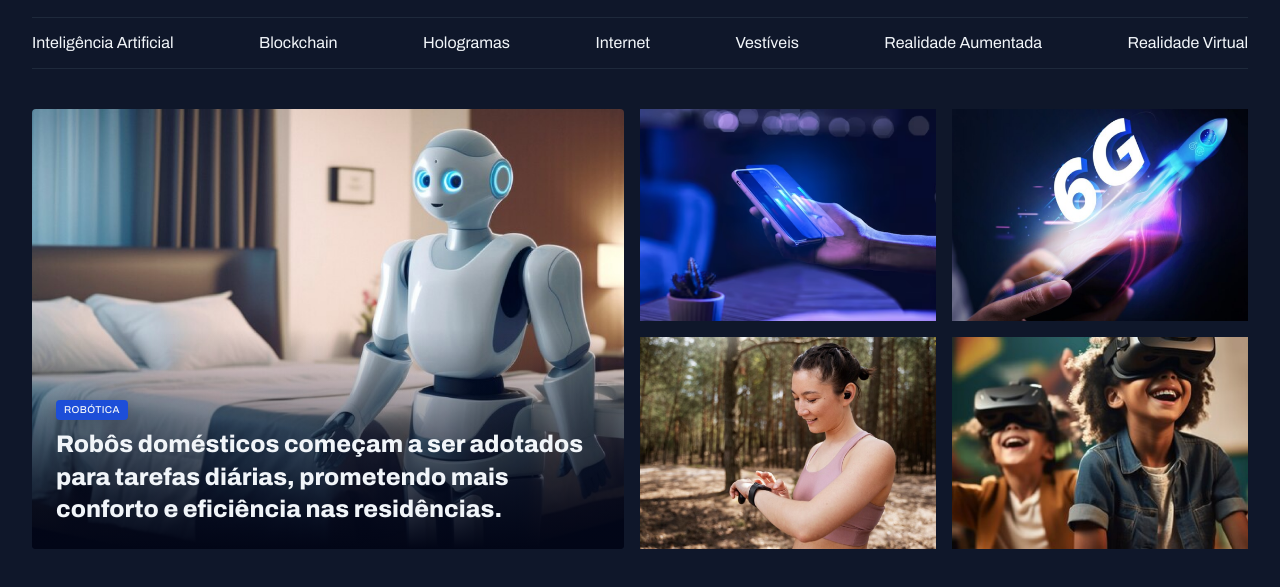
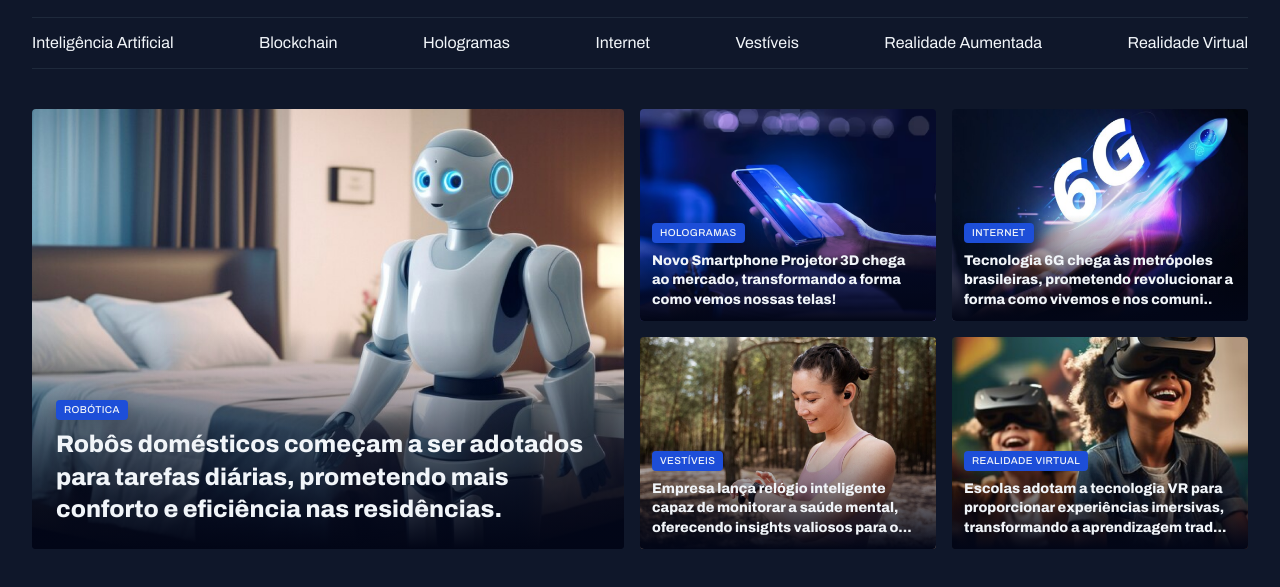
Before and after one commit to ArkaNiightt/Projeto_Portal_Noticias, a plain HTML site: page index.html in a window 1280 px wide. Shown: the part 55-642 px from the top of the page. Drawn offline with Linux system fonts and the light colour scheme.

Commit message:
ending the session highlights

```diff
--- a/index.html
+++ b/index.html
@@ -41,7 +41,10 @@
         <main class="grid container">
             <section id="featured" class="grid grid-flow-col gap-16">
                 <figure class="card">
-                    <img src="assets/img/Image 01.png" alt>
+                    <img src="assets/img/Image 01.png"
+                        alt="Robôs domésticos começam a ser adotados para tarefas
+                    diárias, prometendo mais conforto e eficiência nas
+                    residências.">
                     <figcaption>
                         <span class="content-tag">robótica</span>
                         <h2 class="text-2xl">
@@ -52,18 +55,55 @@
                     </figcaption>
                 </figure>
                 <div class="grid grid-cols-2 gap-16">
-                    <div>
-                        <img src="assets/img/Image 02.png" alt>
-                    </div>
-                    <div>
-                        <img src="assets/img/Image 03.png" alt>
-                    </div>
-                    <div>
-                        <img src="assets/img/Image 04.png" alt>
-                    </div>
-                    <div>
-                        <img src="assets/img/Image 05.png" alt>
-                    </div>
+                    <figure class="card">
+                        <img src="assets/img/Image 02.png"
+                            alt="Novo Smartphone Projetor 3D chega ao mercado, transformando a forma como vemos nossas telas!">
+                        <figcaption>
+                            <span class="content-tag">hologramas</span>
+                            <h2 class="text-lg">
+                                Novo Smartphone Projetor 3D chega ao mercado,
+                                transformando a forma como vemos nossas telas!
+                            </h2>
+                        </figcaption>
+                    </figure>
+                    <figure class="card">
+                        <img src="assets/img/Image 03.png"
+                            alt="Tecnologia 6G chega às metrópoles brasileiras,
+                        prometendo revolucionar a forma como vivemos e
+                        nos comunicamos.">
+                        <figcaption>
+                            <span class="content-tag">internet</span>
+                            <h2 class="text-lg">
+                                Tecnologia 6G chega às metrópoles brasileiras,
+                                prometendo revolucionar a forma como vivemos e
+                                nos comuni..
+                            </h2>
+                        </figcaption>
+                    </figure>
+                    <figure class="card">
+                        <img src="assets/img/Image 04.png"
+                            alt="Empresa lança relógio inteligente capaz de monitorar a saúde mental, oferecendo insights valiosos para o bem-estar pessoal.">
+                        <figcaption>
+                            <span class="content-tag">vestíveis</span>
+                            <h2 class="text-lg">
+                                Empresa lança relógio inteligente capaz de
+                                monitorar a saúde mental, oferecendo insights
+                                valiosos para o...
+                            </h2>
+                        </figcaption>
+                    </figure>
+                    <figure class="card">
+                        <img src="assets/img/Image 05.png"
+                            alt="Escolas adotam a tecnologia VR para proporcionar experiências imersivas, transformando a aprendizagem tradicional.">
+                        <figcaption>
+                            <span class="content-tag">realidade virtual</span>
+                            <h2 class="text-lg">
+                                Escolas adotam a tecnologia VR para proporcionar
+                                experiências imersivas, transformando a
+                                aprendizagem trad...
+                            </h2>
+                        </figcaption>
+                    </figure>
                 </div>
             </section>
         </main>
--- a/styles/section.css
+++ b/styles/section.css
@@ -24,6 +24,10 @@
             bottom: 0;
             padding: 24px;
 
+            &:has(.text-lg){
+                padding: 12px;
+            }
+
             h2 {
                 margin-top: 8px;
             }
```
